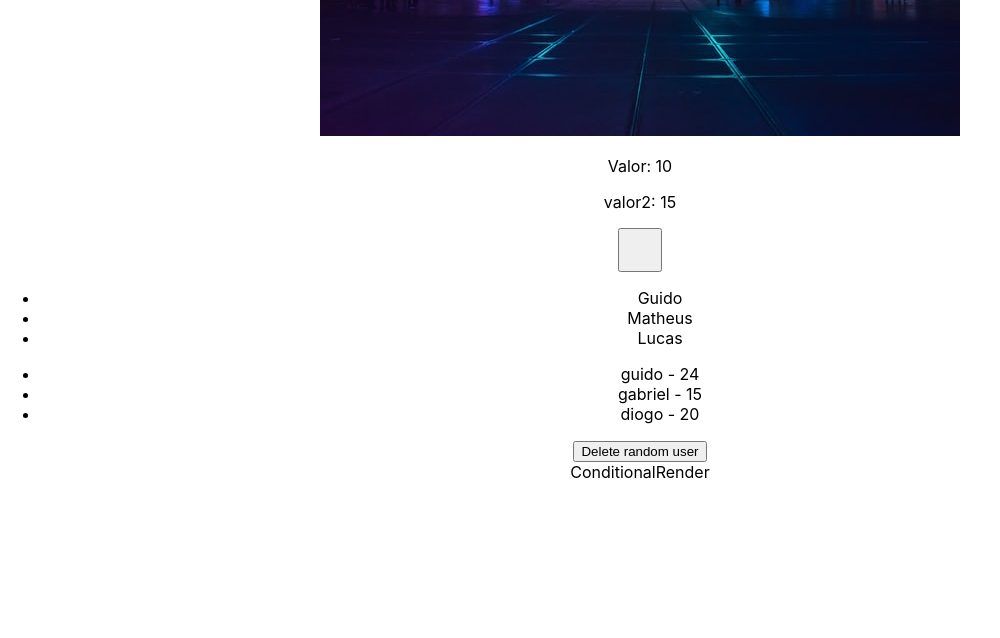
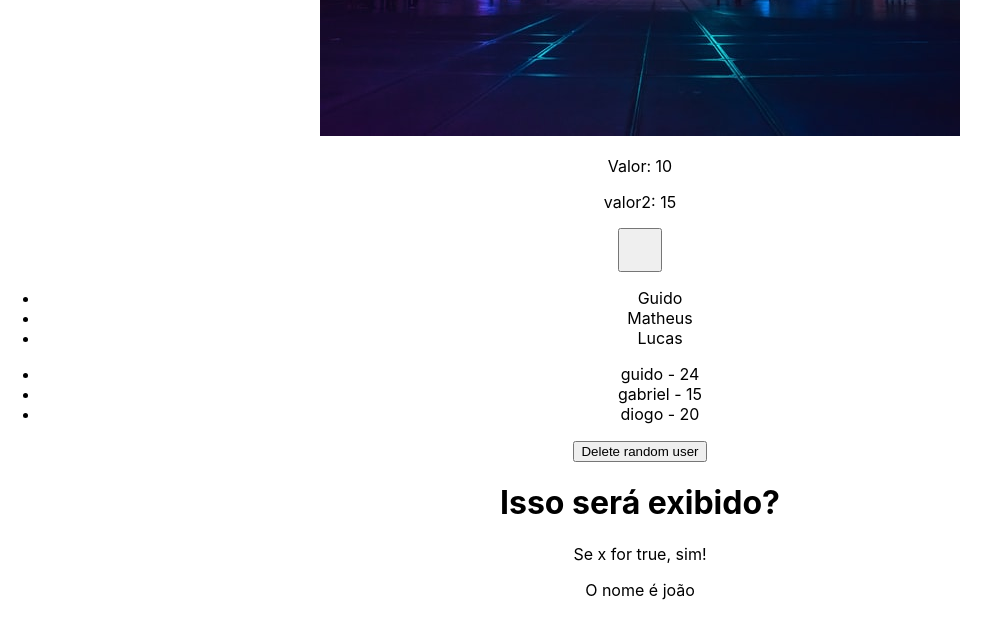
Before and after one commit to GuidoStocco/React.js, a React (Create React App) app in the folder 3_Avancando/avancado/: page / in a window 1280 px wide. Shown: the part 804-1442 px from the top of the page, without its empty margins (0-1000 px from the left). Built offline with nearby package versions, Linux system fonts and the light colour scheme.

Commit message:
conditional

```diff
--- a/3_Avancando/avancado/src/components/ConditionalRender.jsx
+++ b/3_Avancando/avancado/src/components/ConditionalRender.jsx
@@ -1,8 +1,28 @@
-import React from 'react'
+import { useState } from "react"
 
 const ConditionalRender = () => {
+
+    const [x] = useState(true);
+
+    const [name] = useState("João");
+
   return (
-    <div>ConditionalRender</div>
+    <div>
+        <h1>Isso será exibido?</h1>
+        {x && <p>Se x for true, sim!</p>}
+
+        {/* if e else no jsx/ condição ? bloco : bloco 2 */}
+        {name === "João" ? (
+            <div>
+                <p>O nome é joão</p>
+            </div>
+        ) : (
+            <div>
+                <p>Nome não encontrado</p>
+            </div>
+        )}
+
+    </div>
   )
 }
 
```
